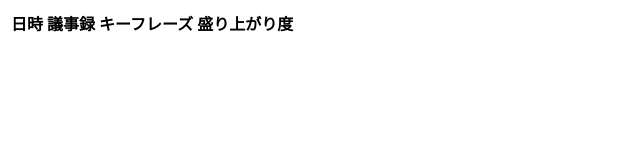
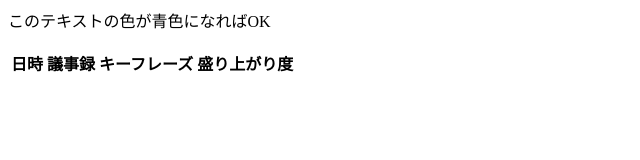
Before and after one commit to shellzu6/GijirokuApp, a plain HTML site: page index.html in a window 1280 px wide. Shown: the whole page, without its empty margins (0-640 px from the left). Drawn offline with Linux system fonts and the light colour scheme; no server answers.

Commit message:
Update index.html

```diff
--- a/index.html
+++ b/index.html
@@ -22,6 +22,7 @@
                     <table class="title">
                         <thead>
                             <tr>
+                            <p>このテキストの色が青色になればOK</p>
                                 <th class="p1">日時<br></th>
                                 <th class="p1">議事録<br></th>
                                 <th class="p1">キーフレーズ<br></th>
```
